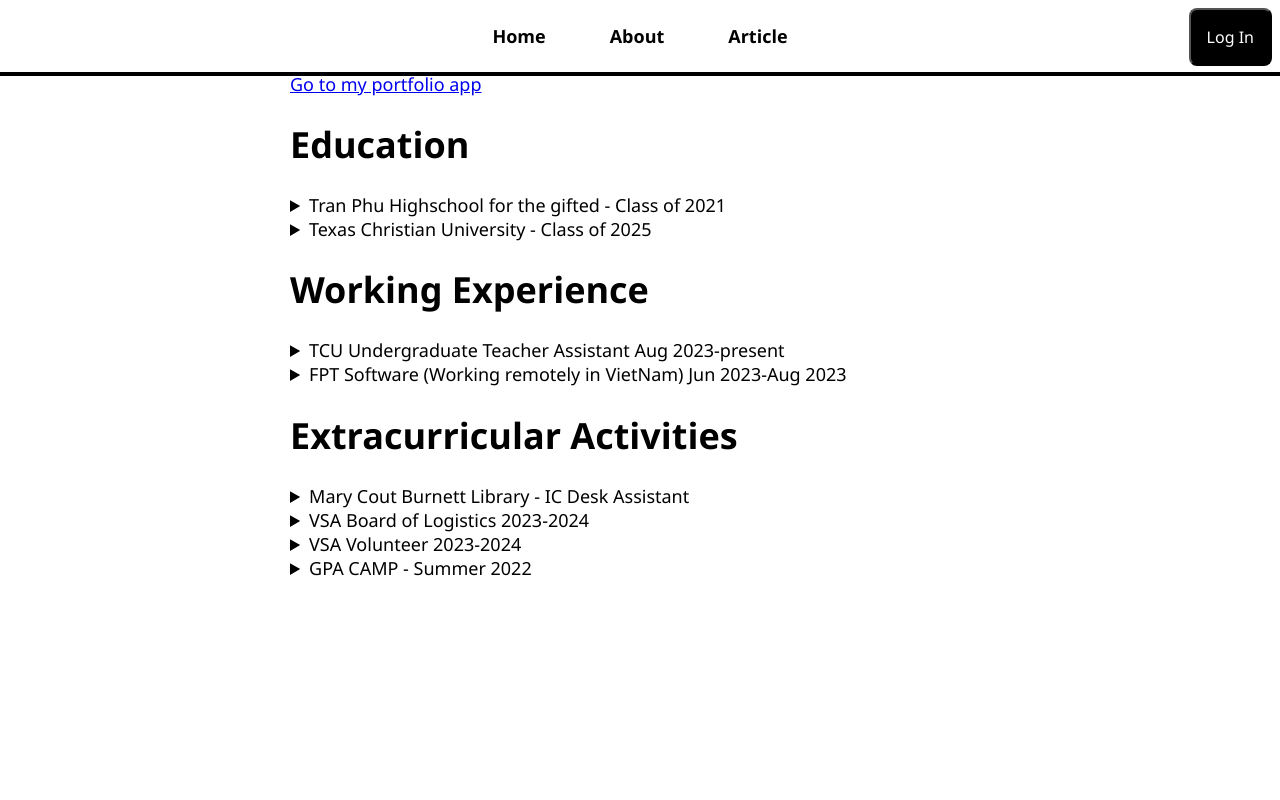
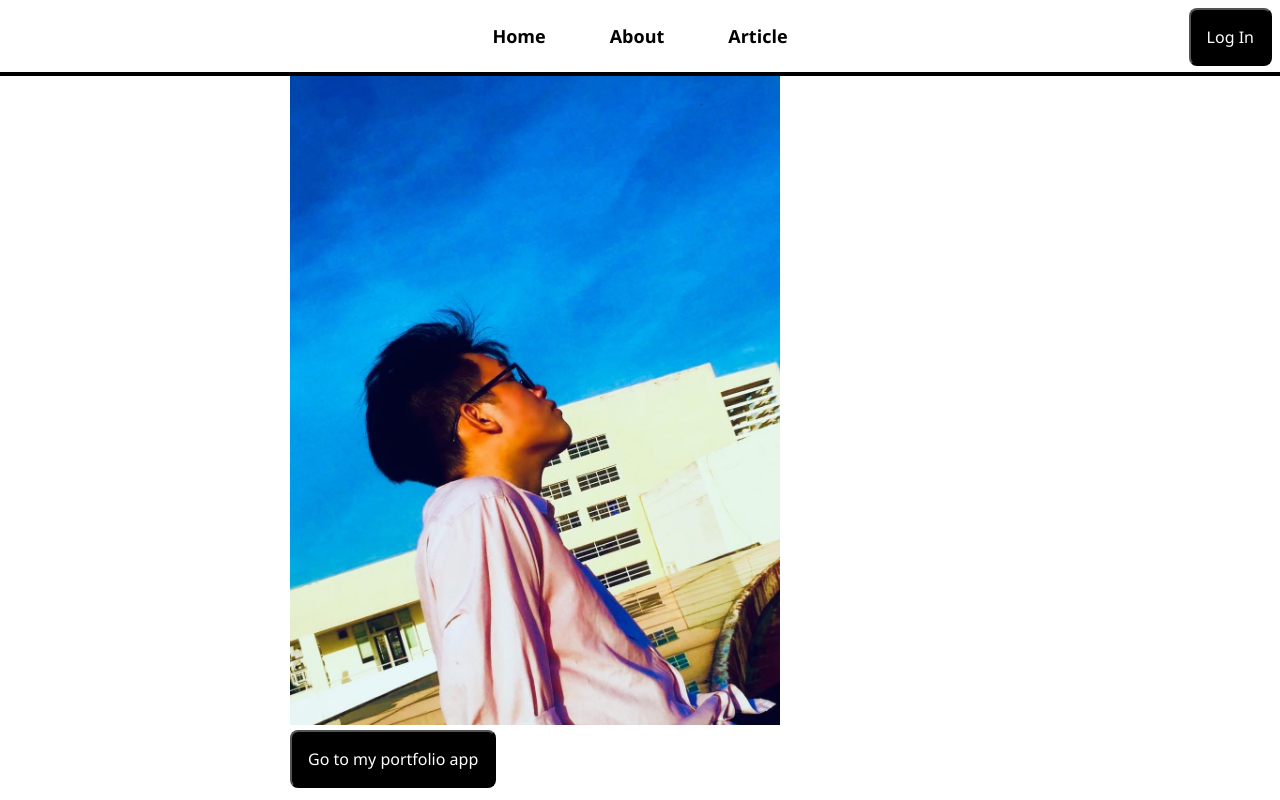
Before and after one commit to drakenevadie19/BlogApp, a React (Create React App) app in the folder my-blog/: page /about in a window 1280 px wide. Shown: the top 800 px of the page. Built offline with nearby package versions, Linux system fonts and the light colour scheme; no server answers; the HTML template or start-up script is replaced by a standard one.

Commit message:
New Change: 80% on About Page

```diff
--- a/my-blog/src/App.css
+++ b/my-blog/src/App.css
@@ -56,6 +56,16 @@ nav a:hover {
   padding-top: 72px;
 }
 
+.image {
+  width: 100%;
+  height: 100%;
+}
+
+#image-holder {
+  width: 70%;
+  aspect-ratio: 3/4;
+}
+
 .article-list-item {
   text-decoration: none;
   color: black;
--- a/my-blog/src/pages/about-page.js
+++ b/my-blog/src/pages/about-page.js
@@ -1,8 +1,17 @@
 const AboutPage = () => {
+    const goTo = () => {
+        // window.location.href="https://thanh-nguyen-do-portfolio.vercel.app/";
+        window.open("https://thanh-nguyen-do-portfolio.vercel.app/", "_blank")
+     }
     return (
         <>
             <div id="about-me-page">
-                <a href="https://thanh-nguyen-do-portfolio.vercel.app/" target="_blank" rel="noreferrer">Go to my portfolio app</a>
+                <div id="my-image">
+                    <div id="image-holder">
+                        <img class="image" src="./author.jpg" alt="" />
+                    </div>
+                </div>
+                <button onClick={goTo}>Go to my portfolio app</button>
                 <div id="main-info">
                     <div id="education">
                         <h1>Education</h1>
@@ -73,11 +82,7 @@ const AboutPage = () => {
                 </div>
             </div>
 
-            {/* <div id="my-image">
-                <div id="image-holder">
-                <img class="image" src="../../../../../../assets/aboutme-page/NguyenDT27_Đỗ Thành Nguyên.jpg" alt="">
-                </div>
-            </div> */}
+
         </div>
     </>
     );
```
Also changed, not shown: my-blog/public/author.jpg (added).
